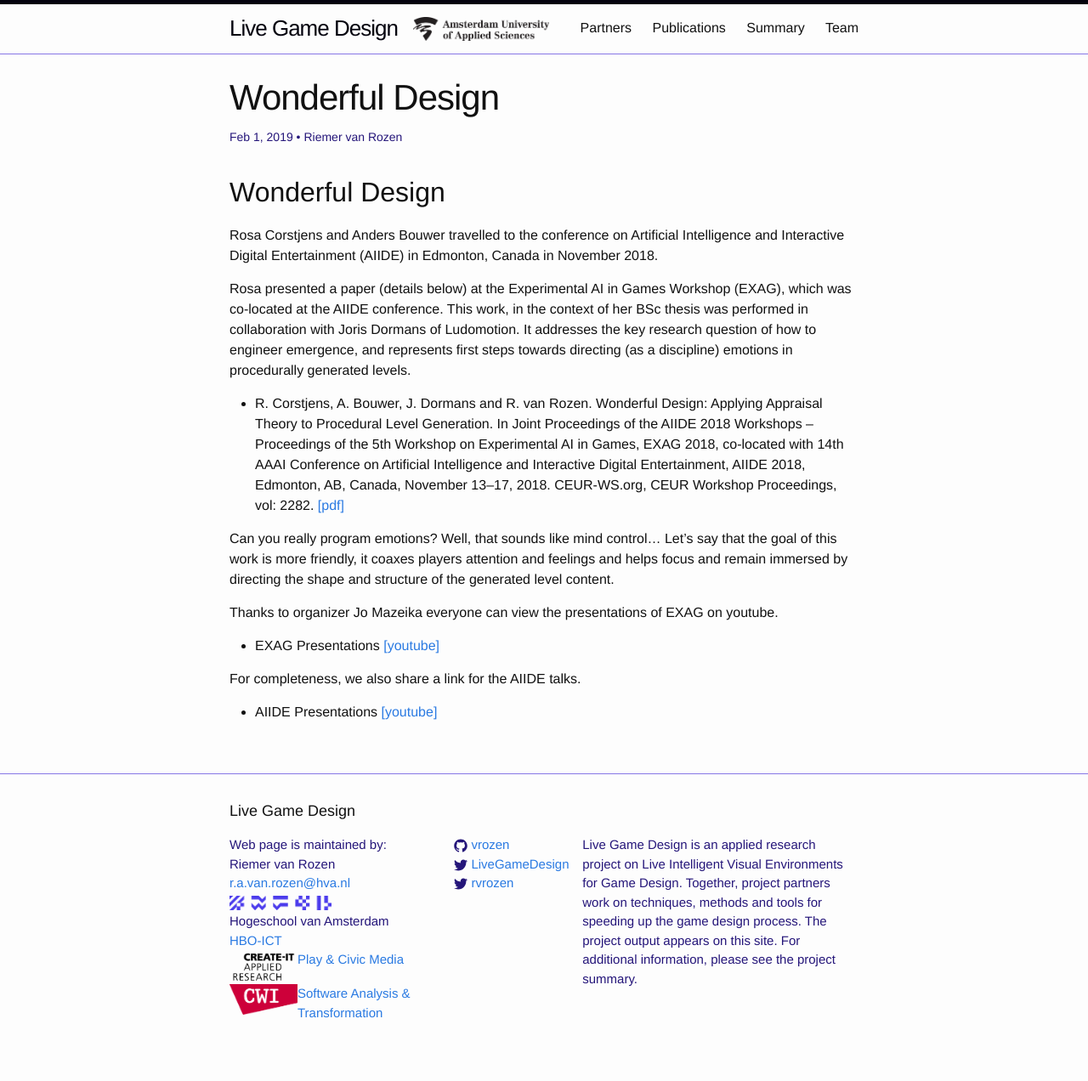
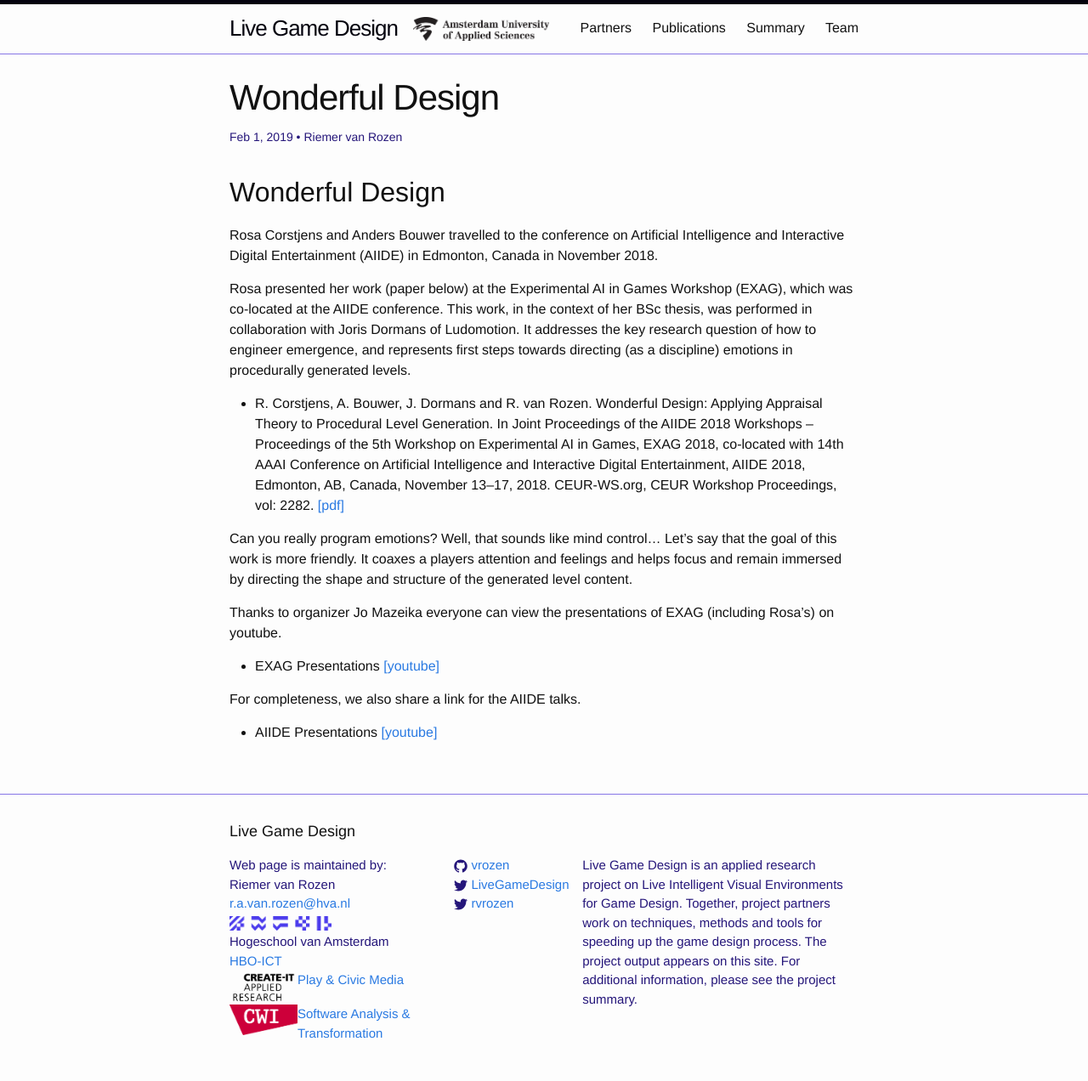
Before and after one commit to LiveGameDesign/LiveGameDesign.github.io, a Jekyll site: the page built from _posts/2019-01-02-Wonderful-Design.md, in a window 1280 px wide. Shown: the whole page at 85% size. Built offline with Jekyll 4.4.1, drawn with Linux system fonts in a browser that asks for light colours; before the commit the page ends 1248 px from its top, so only the background shows below that.

```diff
--- a/_posts/2019-01-02-Wonderful-Design.md
+++ b/_posts/2019-01-02-Wonderful-Design.md
@@ -8,17 +8,17 @@
 ## Wonderful Design
 Rosa Corstjens and Anders Bouwer travelled to the conference on Artificial Intelligence and Interactive Digital Entertainment (AIIDE) in Edmonton, Canada in November 2018.
 
-Rosa presented a paper (details below) at the Experimental AI in Games Workshop (EXAG), which was co-located at the AIIDE conference.
-This work, in the context of her BSc thesis was performed in collaboration with Joris Dormans of Ludomotion.
+Rosa presented her work (paper below) at the Experimental AI in Games Workshop (EXAG), which was co-located at the AIIDE conference.
+This work, in the context of her BSc thesis, was performed in collaboration with Joris Dormans of Ludomotion.
 It addresses the key research question of how to engineer emergence, and represents first steps towards directing (as a discipline) emotions in procedurally generated levels.
 
 * R. Corstjens, A. Bouwer, J. Dormans and R. van Rozen. Wonderful Design: Applying Appraisal Theory to Procedural Level Generation. In Joint Proceedings of the AIIDE 2018 Workshops -- Proceedings of the 5th Workshop on Experimental AI in Games, EXAG 2018, co-located with 14th AAAI Conference on Artificial Intelligence and Interactive Digital Entertainment, AIIDE 2018, Edmonton, AB, Canada, November 13--17, 2018. CEUR-WS.org, CEUR Workshop Proceedings, vol: 2282. [[pdf]](http://ceur-ws.org/Vol-2282/EXAG_106.pdf)
 
 Can you really program emotions?
 Well, that sounds like mind control...
-Let's say that the goal of this work is more friendly, it coaxes players attention and feelings and helps focus and remain immersed by directing the shape and structure of the generated level content.
+Let's say that the goal of this work is more friendly. It coaxes a players attention and feelings and helps focus and remain immersed by directing the shape and structure of the generated level content.
 
-Thanks to organizer Jo Mazeika everyone can view the presentations of EXAG on youtube.
+Thanks to organizer Jo Mazeika everyone can view the presentations of EXAG (including Rosa's) on youtube.
 
 * EXAG Presentations [[youtube]](https://www.youtube.com/channel/UCe5wOhqbVOTJfrJ7RuJOEKg?app=desktop)
 
```
